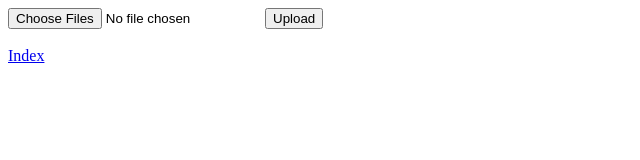
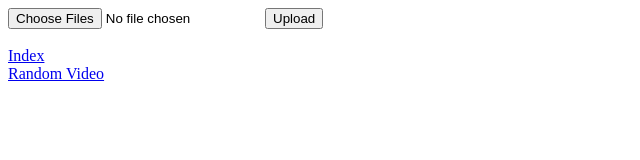
Before and after one commit to Gabeperson/mini-nas, a plain HTML site: page web/index.html in a window 1280 px wide. Shown: the whole page, without its empty margins (0-640 px from the left). Drawn offline with Linux system fonts and the light colour scheme.

Commit message:
Update index.html

```diff
--- a/web/index.html
+++ b/web/index.html
@@ -7,6 +7,8 @@
 
 <br>
 <a href="/contents">Index</a>
+<br>
+<a href="/random">Random Video</a>
 
 
 <script>
```
